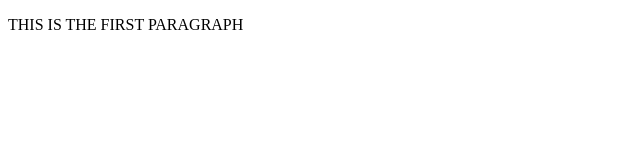
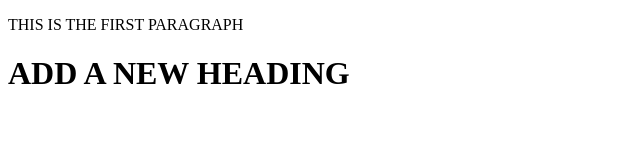
Before and after one commit to ramsha-imran/FIRSTHTML_PROJECT, a plain HTML site: page index.html in a window 1280 px wide. Shown: the whole page, without its empty margins (0-640 px from the left). Drawn offline with Linux system fonts and the light colour scheme.

Commit message:
add a new heading

```diff
--- a/index.html
+++ b/index.html
@@ -7,5 +7,6 @@
 </head>
 <body>
     <p>THIS IS THE FIRST PARAGRAPH</p>
+    <h1>ADD A NEW HEADING</h1>
 </body>
 </html>
```
